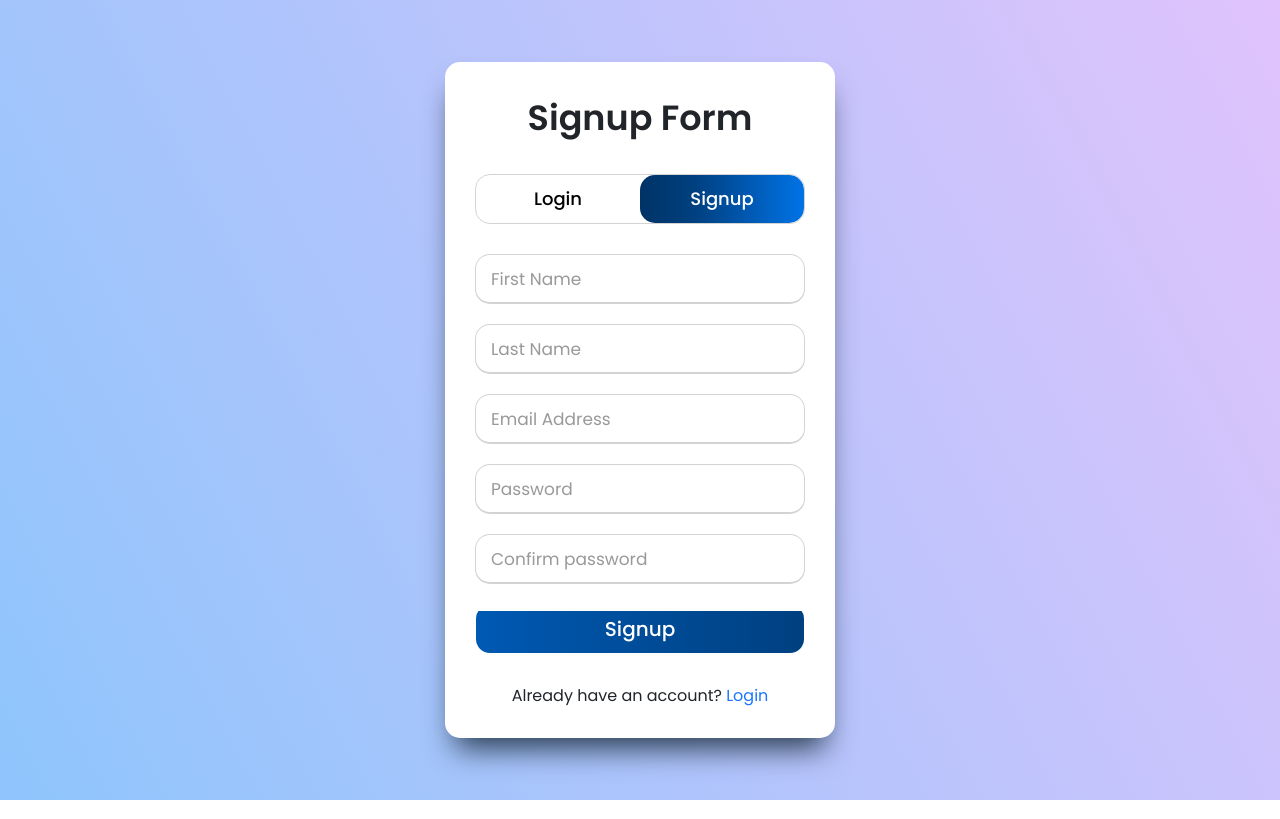
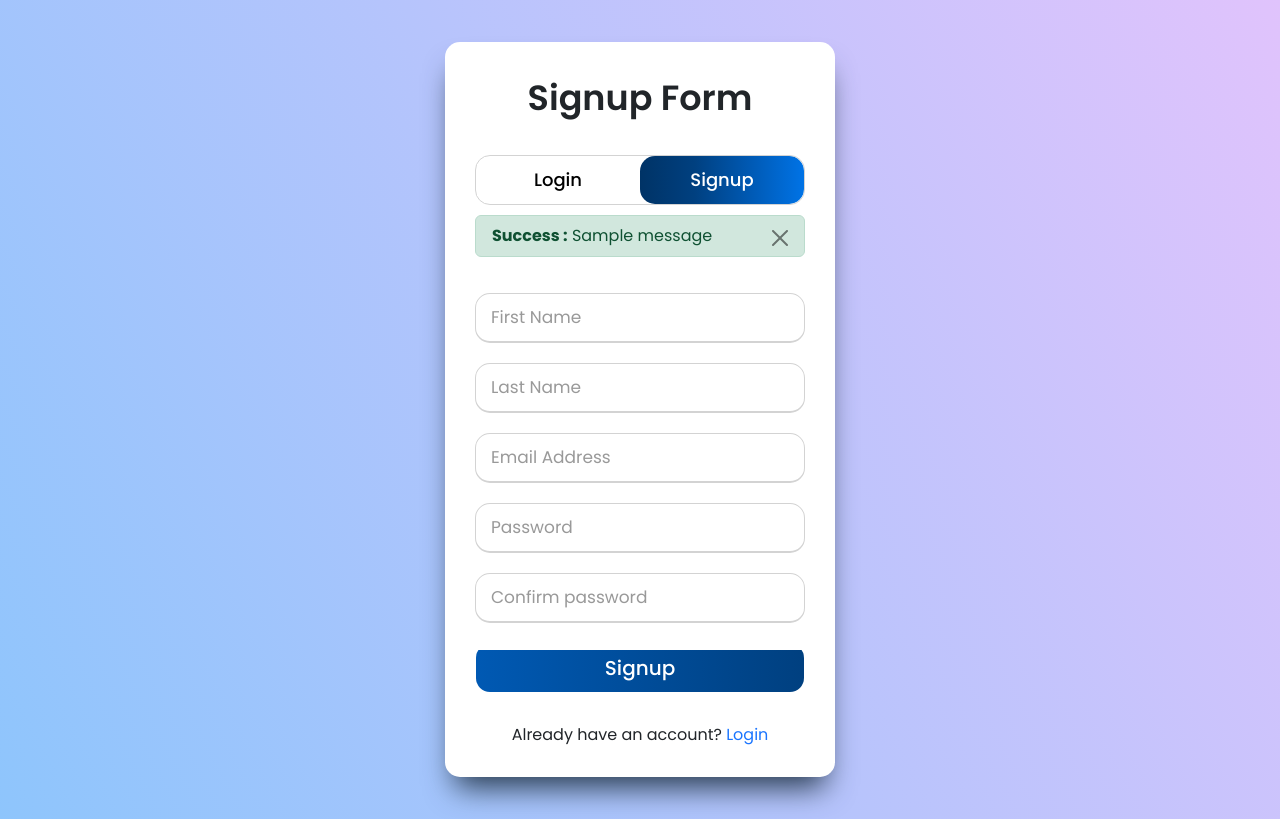
Before and after one commit to nikhivishwaa/me-project, a Django app: page /signup/ in a window 1280 px wide. Run offline with Django 5.2, Linux system fonts and the light colour scheme; tables that the repository leaves empty hold one stand-in row (values such as "Sample post"); one stand-in notice (Sample message) is shown; some libraries are stand-ins or nearby versions.

Commit message:
messages added on login and signup

```diff
--- a/meapp/home/templates/login.html
+++ b/meapp/home/templates/login.html
@@ -22,11 +22,20 @@
       <label id="signupForm" for="signup" class="slide signup">Signup</label>
       <div class="slider-tab"></div>
     </div>
+    {% if messages %}
+    <section class="messages mt-1">
+      {% for message in messages %}
+        <div class="alert alert-{% if message.tags == 'error' %}danger{% else %}{{ message.tags }}{% endif %} alert-dismissible rounded-[6px] py-[8px] fade show" role="alert">
+          <strong>{{ message.tags|capfirst }} :</strong> {{ message }}
+          <button type="button" class="btn-close" style="padding-top: 8px !important;" data-bs-dismiss="alert" aria-label="Close"></button>
+        </div>
+        {% endfor %}
+    </section>
+    {% endif %}
     <div class="form-inner">
       <form method="post" action="{% url 'login' %}" class="login">
         {% csrf_token %}
-        <pre>
-              </pre>
+
         <div class="field">
           <input type="text" placeholder="Email Address" name="email" id="lemail" required>
         </div>
@@ -80,8 +89,8 @@
   if (page === 'login') {
     $('label.login').click()
   }
-  else{
-  $('label.signup').click()
-}
+  else {
+    $('label.signup').click()
+  }
 </script>
 {% endblock %}
--- a/meapp/home/views.py
+++ b/meapp/home/views.py
@@ -5,6 +5,7 @@ from django.views.decorators.csrf import csrf_exempt
 from django.contrib.auth import authenticate, login, logout
 import json
 from . import validators
+from django.contrib import messages
 
 def home(request):
     if not request.user.is_authenticated:
@@ -21,14 +22,16 @@ def register(request):
         lastname = request.POST.get('lastname', '')
 
         if email and password and firstname:
+            if not validators.validate_email(email):
+                messages.error(request, "Invalid Email Address")
+                return render(request, 'login.html', context = {'page':'signup'})
+
             user = User.objects.filter(email=email)
-            print(user)
-            if user:
-                return redirect('login')
+            if user.exists():
+                messages.error(request, "User already exist")
+                return render(request, 'login.html', context = {'page':'signup'})
 
             else:
-                if not validators.validate_email(email):
-                    return HttpResponse('invalid email')
                 username = email.split('@')[0].replace('.','')
                 newuser = User.objects.create_user(username = username,
                                                     email = email,
@@ -38,13 +41,18 @@ def register(request):
                 newuser.set_password(password)
                 print('User created', newuser)
                 newuser.save()
-                return redirect('login')
+                messages.success(request, "Account Created. Now you can Login")
+                return render(request, 'login.html', context = {'page':'signup'})
+        else:
+            messages.error(request, "Please fill all the required fields")
+            return render(request, 'login.html', context = {'page':'signup'})
 
     return render(request, 'login.html', context = {'page':'signup'})
 
 def logoutuser(request):
     if request.user.is_authenticated:
         logout(request)
+        messages.success(request, 'User has been logged out')
     return redirect('login')
 
 def profile(request):
@@ -65,17 +73,21 @@ def userauth(request):
     elif request.method == 'POST':
         email = request.POST.get('email', '')
         password = request.POST.get('password', '')
-        try:
-            if email and password:
-                username = email.split('@')[0].replace('.','')
-                user = authenticate(username=username, password=password)
-                print('user', user)
-                if user is not None:
-                    login(request, user)
-                    return redirect('/')
+        if email and password:
+            username = email.split('@')[0].replace('.','')
+            user = authenticate(username=username, password=password)
+            # print('user', user)
+            if user is not None:
+                login(request, user)
+                return redirect('/')
 
-        except Exception as e:
-            return redirect('login')
+            else:
+                messages.error(request, "Invalid Credentials")
+                return render(request, 'login.html', context = {'page':'login'})
+
+        else:
+            messages.error(request, f"{'Password' if not password else 'Email'} is missing")
+            return render(request, 'login.html', context = {'page':'login'})
 
 
     return render(request, 'login.html', context = {'page':'login'})
```
